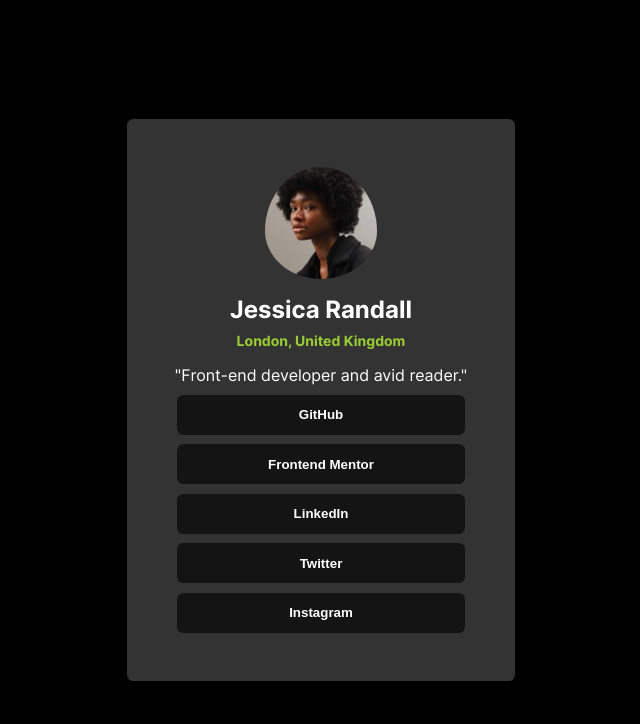
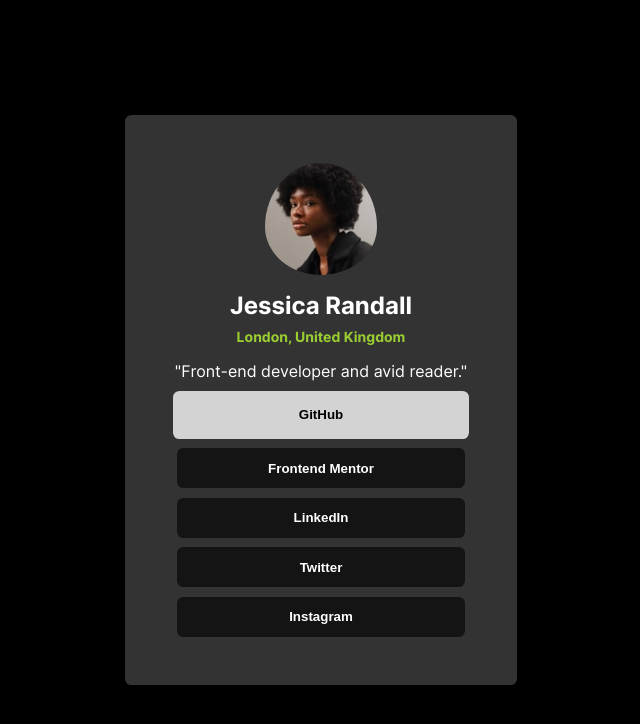
Before and after one commit to ciph3r-dragon/social-links-profile, a plain HTML site: page index.html in a window 1280 px wide. In both pictures the pointer is over the button "GitHub". Shown: the whole page, without its empty margins (319-959 px from the left). Drawn offline with Linux system fonts and the light colour scheme.

Commit message:
button hover property

```diff
--- a/style.css
+++ b/style.css
@@ -53,6 +53,13 @@ button {
     border-radius: 0.4rem;
 }
 
+button:hover {
+    color: black;
+    background-color: lightgray;
+    width: 18.5rem;
+    height: 3rem;
+}
+
 .container-head {
     display: flex;
     flex-direction: column;
```
